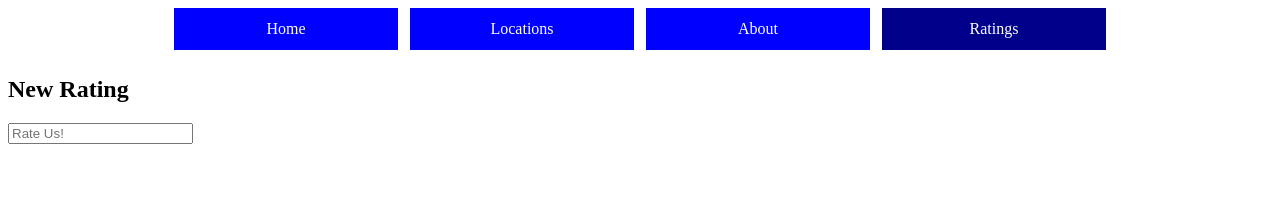
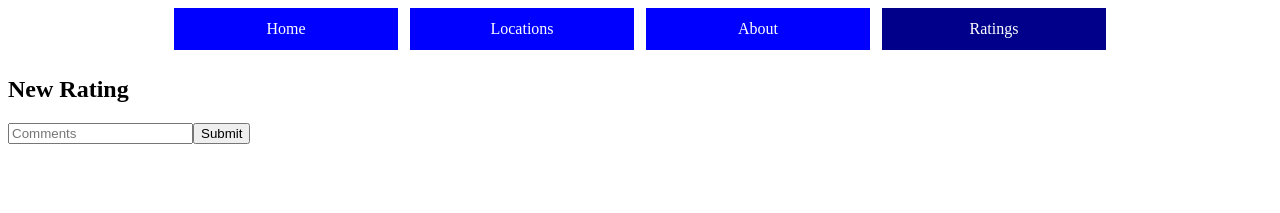
Before and after one commit to lbhikoo/project-2, a React (Create React App) app: page /TripExperience in a window 1280 px wide. Shown: the top 213 px of the page. Built offline with nearby package versions, Linux system fonts and the light colour scheme.

Commit message:
Comments section

```diff
--- a/db.json
+++ b/db.json
@@ -3,8 +3,8 @@
     {
       "id": 1,
       "location": "Port-of-Spain, Trinidad & Tobago",
-          "todo":"Tobago, Hiking, Tours, Carnival, Nature & Wildlife, Cuisine, Beachs, Festival & Culture, Sites & Attractions, Sports, Yachting",
-          "food":"Doubles, Roti, Fried Chicken, Curry crab and Dumplings, Sunday Lunch, Barbecue, Chinese, Gyros, Corn Soup, and Bake and Shark",
+      "todo": "Tobago, Hiking, Tours, Carnival, Nature & Wildlife, Cuisine, Beachs, Festival & Culture, Sites & Attractions, Sports, Yachting",
+      "food": "Doubles, Roti, Fried Chicken, Curry crab and Dumplings, Sunday Lunch, Barbecue, Chinese, Gyros, Corn Soup, and Bake and Shark",
       "hotel": "Trinidad Hotels: Hyatt Regency, Holiday Inn, Court Yard, Vacation Homes",
       "history": "A bit of history",
       "image": "https://www.tripsavvy.com/thmb/Hx_-Iu_330SMnDTcWqs0ajRW1IY=/1500x0/filters:no_upscale():max_bytes(150000):strip_icc()/GettyImages-rh526-653-5b54f08b46e0fb00370f2c57.jpg"
@@ -12,7 +12,7 @@
     {
       "id": 2,
       "location": "Anchorage, Alaska",
-          "todo":"Ride the Rails, Dog Sledding, Northern Lights",
+      "todo": "Ride the Rails, Dog Sledding, Northern Lights",
       "food": " Reindeer sausage, Seafood, Berries",
       "hotel": "Alyseka Ski Resort, Hotel Captain Cook, Embassy Suites by Hilton Anchorage",
       "history": "A bit of history",
@@ -26,5 +26,20 @@
       "hotel": "فندق سوفيتل ونتر بالاس الأقصر",
       "history": "A bit of history",
       "image": "https://images.squarespace-cdn.com/content/v1/590afb225016e10ca7f8f8b9/1494422120407-PCQ856O8QJZVJ4Z2VF1F/iStock-531252132.jpg"
-}]
     }
+  ],
+  "comments": [
+    {
+      "comment": "Dakota",
+      "id": 1
+    },
+    {
+      "comment": "Dakota",
+      "id": 2
+    },
+    {
+      "comment": "Dakota",
+      "id": 3
+    }
+  ]
+}
--- a/src/TripExperience.js
+++ b/src/TripExperience.js
@@ -1,7 +1,6 @@
-
 import {useState} from "react"
 
-//Form Post
+//Form
 function TripExperience() {
     const [comment, setComment] = useState('')
 
@@ -11,30 +10,31 @@ function TripExperience() {
 
     function handleSubmit(e) {
         e.preventDefault()
+
+        const newRating = {
+            comment
+        }
+        console.log(newRating)
+
+        //How are we going to render these comments to the page?
+        //Do we need to fetch the comments that are already in the database?
+    fetch( `http://localhost:3000/Comments`, {
+        method: 'POST',
+        headers: { 'Content-Type': 'application/json' },
+        body: JSON.stringify( newRating )
+      } )
+        .then( r => r.json() )
+        .then()
+      e.target.reset()
     }
-    // const newRating = {
-        // comments
-    //
-    //   }
-    //
-    //
-    // fetch( `http://localhost:3000/locations`, {
-        // method: 'POST',
-        // headers: { 'Content-Type': 'application/json' },
-        // body: JSON.stringify( newRating )
-    //   } )
-        // .then( r => r.json() )
-        // .then( addRatingToState )
-    //   e.target.reset()
-    //
-    //
-    console.log("Hi")
+    //what to do?
     return (
-        <div className="new-rating-form">
+        <div className="new-comment-form">
             <h2>New Rating</h2>
-            <form onSubmit={ handleComment } >
+            <form onSubmit={ handleSubmit } >
                 <input onChange={ handleComment } type="text" name="name"
-                placeholder="Rate Us!" />
+                placeholder="Comments" />
+                <button type="submit">Submit</button>
             </form>
        </div>
     )
```
Lines whose indentation alone changed are shown as unchanged.
